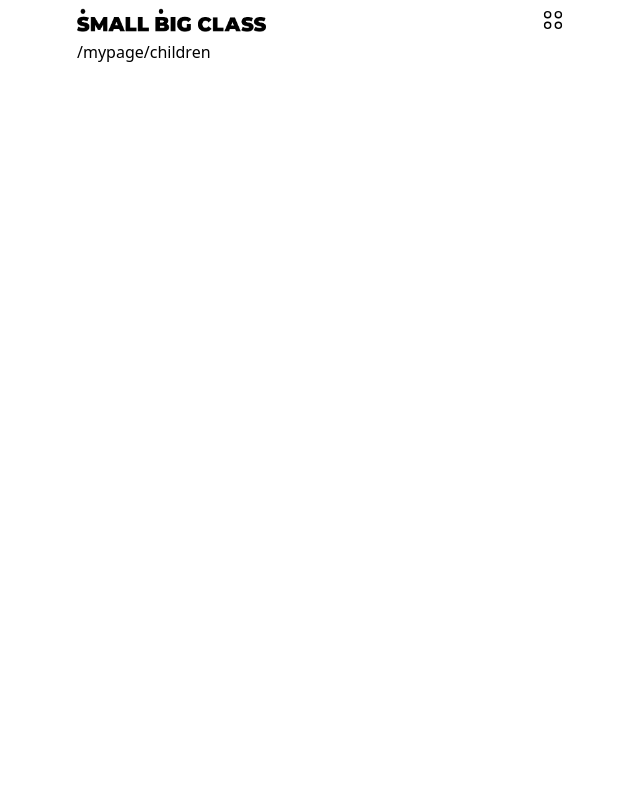
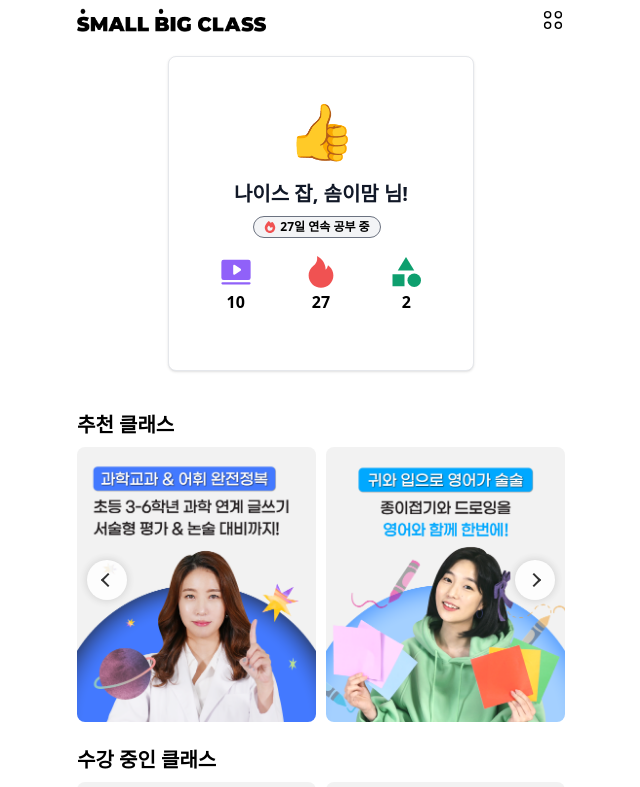
Before and after one commit to jomno/smb-tips-client, a Next.js app: page /mypage/children in a window 1280 px wide. Shown: the top 787 px of the page, without its empty margins (319-959 px from the left). Built offline with nearby package versions, Linux system fonts and the light colour scheme.

Commit message:
마이페이지 아이 대시보드 추가

```diff
--- /dev/null
+++ b/src/app/mypage/children/Content.js
@@ -0,0 +1,110 @@
+"use client";
+
+import React from "react";
+import { FaFire } from "react-icons/fa6";
+import { AiFillFire } from "react-icons/ai";
+import { PiVideoFill } from "react-icons/pi";
+import { MdCategory } from "react-icons/md";
+
+import ClassBanner from "@/app/home/ClassBanner";
+import { sampleSize } from "lodash";
+
+export default function Content() {
+  const classBanners = [
+    {
+      id: 1,
+      url: "/class/class1.png",
+      link: "/",
+      is_publish: true,
+    },
+    {
+      id: 2,
+      url: "/class/class2.png",
+      link: "/",
+      is_publish: true,
+    },
+    {
+      id: 3,
+      url: "/class/class3.png",
+      link: "/",
+      is_publish: true,
+    },
+    {
+      id: 4,
+      url: "/class/class4.png",
+      link: "/",
+      is_publish: true,
+    },
+    {
+      id: 5,
+      url: "/class/class5.png",
+      link: "/",
+      is_publish: true,
+    },
+    {
+      id: 6,
+      url: "/class/class6.png",
+      link: "/",
+      is_publish: true,
+    },
+    {
+      id: 7,
+      url: "/class/class7.png",
+      link: "/",
+      is_publish: true,
+    },
+    {
+      id: 8,
+      url: "/class/class8.png",
+      link: "/",
+      is_publish: true,
+    },
+  ];
+  return (
+    <div className="flex flex-col gap-6">
+      <div className="flex flex-col items-center py-4">
+        <div className="p-6 bg-white border border-gray-200 rounded-lg shadow dark:bg-gray-800 dark:border-gray-700">
+          <div className="flex flex-col items-center">
+            <p className="text-[55px] my-2">👍</p>
+            <h5 class="mb-1 text-xl font-bold text-gray-900 dark:text-white">
+              나이스 잡, 솜이맘 님!
+            </h5>
+
+            <span class="mt-1 bg-gray-100 text-black text-xs font-bold inline-flex items-center px-2.5 py-0.5 rounded-full me-2 dark:bg-gray-700 dark:text-gray-400 border border-gray-500 ">
+              <FaFire class="text-red-500 me-1" />
+              27일 연속 공부 중
+            </span>
+            <div class="mt-4 mb-8 grid grid-cols-3 w-64">
+              <div className="flex flex-col items-center">
+                <PiVideoFill className="text-4xl text-purple-500" />
+                <p className="font-bold">10</p>
+              </div>
+
+              <div className="flex flex-col items-center">
+                <AiFillFire className="text-4xl text-red-500" />
+                <p className="font-bold">27</p>
+              </div>
+
+              <div className="flex flex-col items-center">
+                <MdCategory className="text-4xl text-green-500" />
+                <p className="font-bold">2</p>
+              </div>
+            </div>
+          </div>
+        </div>
+      </div>
+
+      <div>
+        <h1 className="text-xl font-bold">추천 클래스</h1>
+
+        <ClassBanner classBanners={sampleSize(classBanners, 2)} />
+      </div>
+
+      <div>
+        <h1 className="text-xl font-bold">수강 중인 클래스</h1>
+
+        <ClassBanner classBanners={sampleSize(classBanners, 2)} />
+      </div>
+    </div>
+  );
+}
--- a/src/app/mypage/children/page.js
+++ b/src/app/mypage/children/page.js
@@ -1,3 +1,5 @@
+import Content from "./Content";
+
 export default async function Page({ searchParams }) {
-  return <div>/mypage/children</div>;
+  return <Content />;
 }
```
